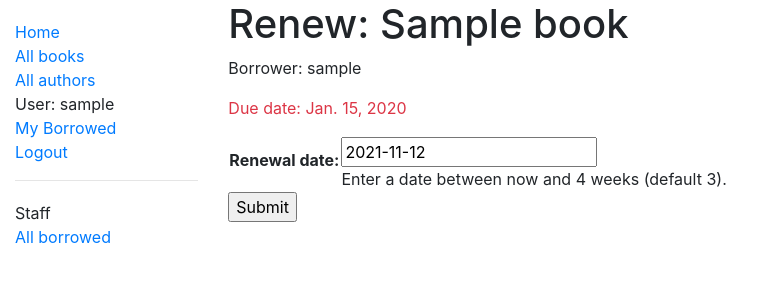
After one commit to cgonzalezbrito/locallibrary, a Django app: page /catalog/book/00000000-0000-0000-0000-000000000001/renew/ in a window 1280 px wide. The commit adds this page. Shown: the top 300 px of the page, without its empty margins (0-774 px from the left). Run offline with Django 3.2, Linux system fonts and the light colour scheme; a user stored in the database is signed in; tables that the repository leaves empty hold one stand-in row (values such as "Sample post").

Commit message:
[ADD] forms

```diff
--- /dev/null
+++ b/locallibrary/catalog/forms.py
@@ -0,0 +1,23 @@
+import datetime
+
+from django import forms
+
+from django.core.exceptions import ValidationError
+from django.utils.translation import ugettext_lazy as _
+
+class RenewBookForm(forms.Form):
+    renewal_date = forms.DateField(help_text="Enter a date between now and 4 weeks (default 3).")
+
+    def clean_renewal_date(self):
+        data = self.cleaned_data['renewal_date']
+
+        # Check if a date is not in the past.
+        if data < datetime.date.today():
+            raise ValidationError(_('Invalid date - renewal in past'))
+
+        # Check if a date is in the allowed range (+4 weeks from today).
+        if data > datetime.date.today() + datetime.timedelta(weeks=4):
+            raise ValidationError(_('Invalid date - renewal more than 4 weeks ahead'))
+
+        # Remember to always return the cleaned data.
+        return data
--- a/locallibrary/catalog/templates/base_generic.html
+++ b/locallibrary/catalog/templates/base_generic.html
@@ -16,8 +16,8 @@
       {% block sidebar %}
         <ul class="sidebar-nav">
           <li><a href="{% url 'index' %}">Home</a></li>
-          <li><a href="">All books</a></li>
-          <li><a href="">All authors</a></li>
+          <li><a href="{% url 'index' %}">All books</a></li>
+          <li><a href="{% url 'index' %}">All authors</a></li>
 
           {% if user.is_authenticated %}
 
@@ -31,7 +31,19 @@
 
           {% endif %}
         </ul>
-     {% endblock %}
+
+        {% if user.is_staff %}
+          <hr/>
+          <ul class="sidebar-nav">
+            <li>Staff</li>
+            {% if perms.catalog.can_mark_returned %}
+              <li><a href="{% url 'all-borrowed' %}">All borrowed</a></li>
+            {% endif %}
+          </ul>
+        {% endif %}
+
+      {% endblock %}
+
       </div>
       <div class="col-sm-10 ">
         {% block content %}{% endblock %}
--- /dev/null
+++ b/locallibrary/catalog/templates/catalog/book_renew_librarian.html
@@ -0,0 +1,16 @@
+{% extends "base_generic.html" %}
+
+{% block content %}
+  <h1>Renew: {{ book_instance.book.title }}</h1>
+  <p>Borrower: {{ book_instance.borrower }}</p>
+  <p{% if book_instance.is_overdue %} class="text-danger"{% endif %}>Due date: {{ book_instance.due_back }}</p>
+
+  <form action="" method="post">
+    {% csrf_token %}
+    <table>
+    {{ form.as_table }}
+
+    </table>
+    <input type="submit" value="Submit">
+  </form>
+{% endblock %}
--- a/locallibrary/catalog/urls.py
+++ b/locallibrary/catalog/urls.py
@@ -6,4 +6,9 @@ urlpatterns = [
         path('books/', views.BookListView.as_view(), name='books'),
         path('book/<int:pk>', views.BookDetailView.as_view(), name='book-detail'),
         path('mybooks/', views.LoanedBooksByUserListView.as_view(), name='my-borrowed'),
+        path('book/<uuid:pk>/renew/', views.renew_book_librarian, name='renew-book-librarian'),
 ]
+
+urlpatterns += [
+    path(r'borrowed/', views.LoanedBooksAllListView.as_view(), name='all-borrowed'),
+]
--- a/locallibrary/catalog/views.py
+++ b/locallibrary/catalog/views.py
@@ -42,3 +42,60 @@ class LoanedBooksByUserListView(LoginRequiredMixin,generic.ListView):
 
     def get_queryset(self):
         return BookInstance.objects.filter(borrower=self.request.user).filter(status__exact='o').order_by('due_back')
+
+# Added as part of challenge!
+from django.contrib.auth.mixins import PermissionRequiredMixin
+
+
+class LoanedBooksAllListView(PermissionRequiredMixin, generic.ListView):
+    """Generic class-based view listing all books on loan. Only visible to users with can_mark_returned permission."""
+    model = BookInstance
+    permission_required = 'catalog.can_mark_returned'
+    template_name = 'catalog/bookinstance_list_borrowed_all.html'
+    paginate_by = 10
+
+    def get_queryset(self):
+        return BookInstance.objects.filter(status__exact='o').order_by('due_back')
+
+
+import datetime
+
+from django.contrib.auth.decorators import login_required, permission_required
+from django.shortcuts import get_object_or_404
+from django.http import HttpResponseRedirect
+from django.urls import reverse
+
+from catalog.forms import RenewBookForm
+
+@login_required
+@permission_required('catalog.can_mark_returned', raise_exception=True)
+def renew_book_librarian(request, pk):
+    """View function for renewing a specific BookInstance by librarian."""
+    book_instance = get_object_or_404(BookInstance, pk=pk)
+
+    # If this is a POST request then process the Form data
+    if request.method == 'POST':
+
+        # Create a form instance and populate it with data from the request (binding):
+        form = RenewBookForm(request.POST)
+
+        # Check if the form is valid:
+        if form.is_valid():
+            # process the data in form.cleaned_data as required (here we just write it to the model due_back field)
+            book_instance.due_back = form.cleaned_data['renewal_date']
+            book_instance.save()
+
+            # redirect to a new URL:
+            return HttpResponseRedirect(reverse('all-borrowed') )
+
+    # If this is a GET (or any other method) create the default form.
+    else:
+        proposed_renewal_date = datetime.date.today() + datetime.timedelta(weeks=3)
+        form = RenewBookForm(initial={'renewal_date': proposed_renewal_date})
+
+    context = {
+        'form': form,
+        'book_instance': book_instance,
+    }
+
+    return render(request, 'catalog/book_renew_librarian.html', context)
```
Also changed, not shown: locallibrary/catalog/templates/catalog/bookinstance_list_borrowed_all.html (added, +19 -0 lines).
